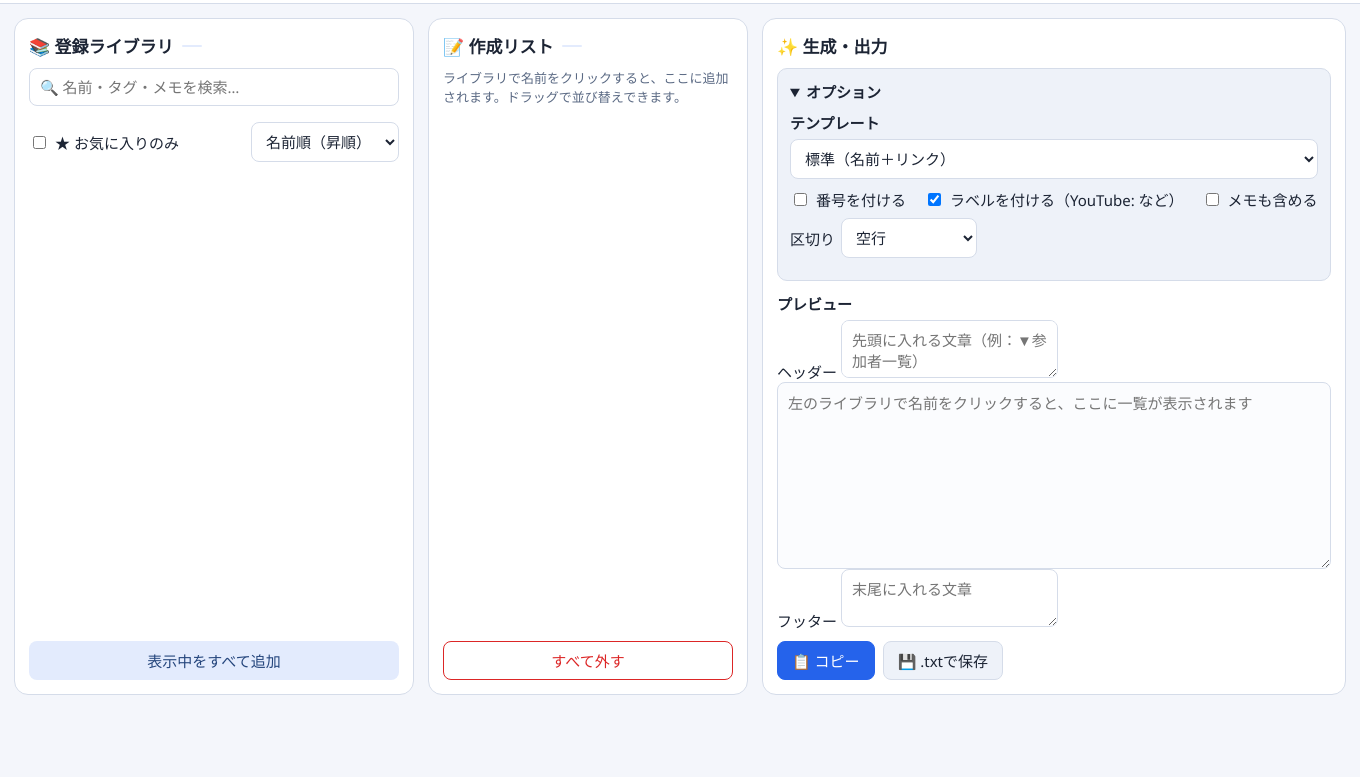
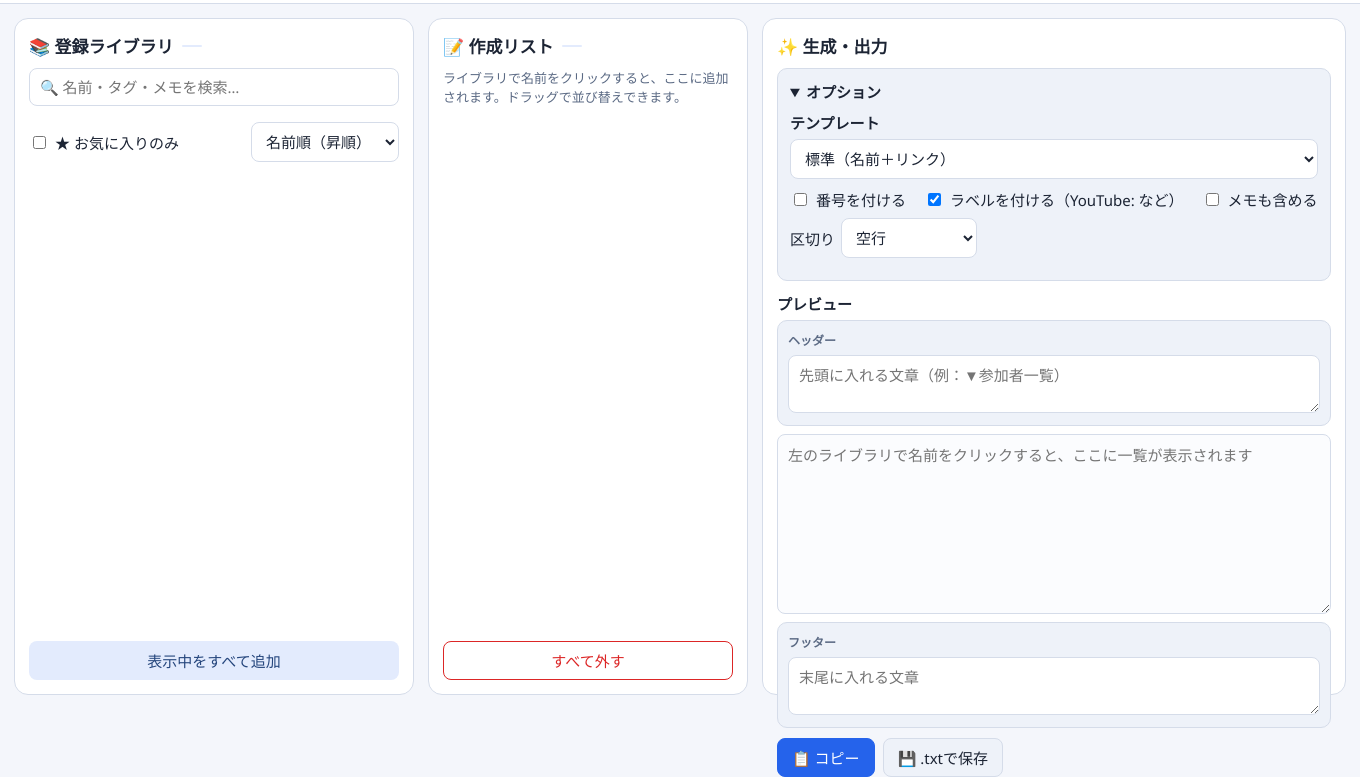
Before and after one commit to yorukaze-luru/YTV2, an Electron app: page renderer/index.html in a window 1360 px wide. Shown: the part 91-868 px from the top of the page. Before the commit the page ends 800 px from the top, so only its background shows below. Drawn offline with Linux system fonts and the light colour scheme; no server answers.

Commit message:
YTV2 v2.3.0: ヘッダー/フッターをプレビュー上下の編集ボックスへ・オプションを開閉式に (renderer/styles.css)

```diff
--- a/renderer/styles.css
+++ b/renderer/styles.css
@@ -131,10 +131,12 @@ textarea { resize: vertical; }
 .options-title { font-weight: 700; margin-top: 8px; color: var(--text); }
 .options-box textarea { background: var(--surface); }
 .preview-label { font-weight: 600; margin: 12px 0 6px; color: var(--text); }
-.preview-box { border: 1px solid var(--border); border-radius: 10px; background: var(--surface-2); color: var(--text); padding: 8px 10px; margin-bottom: 8px; }
-.preview-box .preview-tag { font-size: 11.5px; font-weight: 700; color: var(--muted); margin-right: 8px; }
-.preview-box .preview-text { white-space: pre-wrap; }
-#previewFooter { margin: 8px 0 0; }
+.hf-box { border: 1px solid var(--border); border-radius: 10px; background: var(--surface-2); padding: 8px 10px; }
+.hf-box .hf-tag { font-size: 12px; font-weight: 700; color: var(--muted); }
+.hf-box textarea { width: 100%; margin-top: 6px; background: var(--surface); }
+.hf-box + .output-area { margin-top: 8px; }
+.output-area + .hf-box { margin-top: 8px; }
+summary.options-title { cursor: pointer; }
 .output-area { flex: 1; min-height: 180px; background: var(--output-bg); color: var(--text); font-size: 15px; line-height: 1.6; }
 .output-actions { display: flex; gap: 8px; align-items: center; margin-top: 10px; }
 .char-count { color: var(--muted); margin-left: auto; font-size: 13px; }
```
